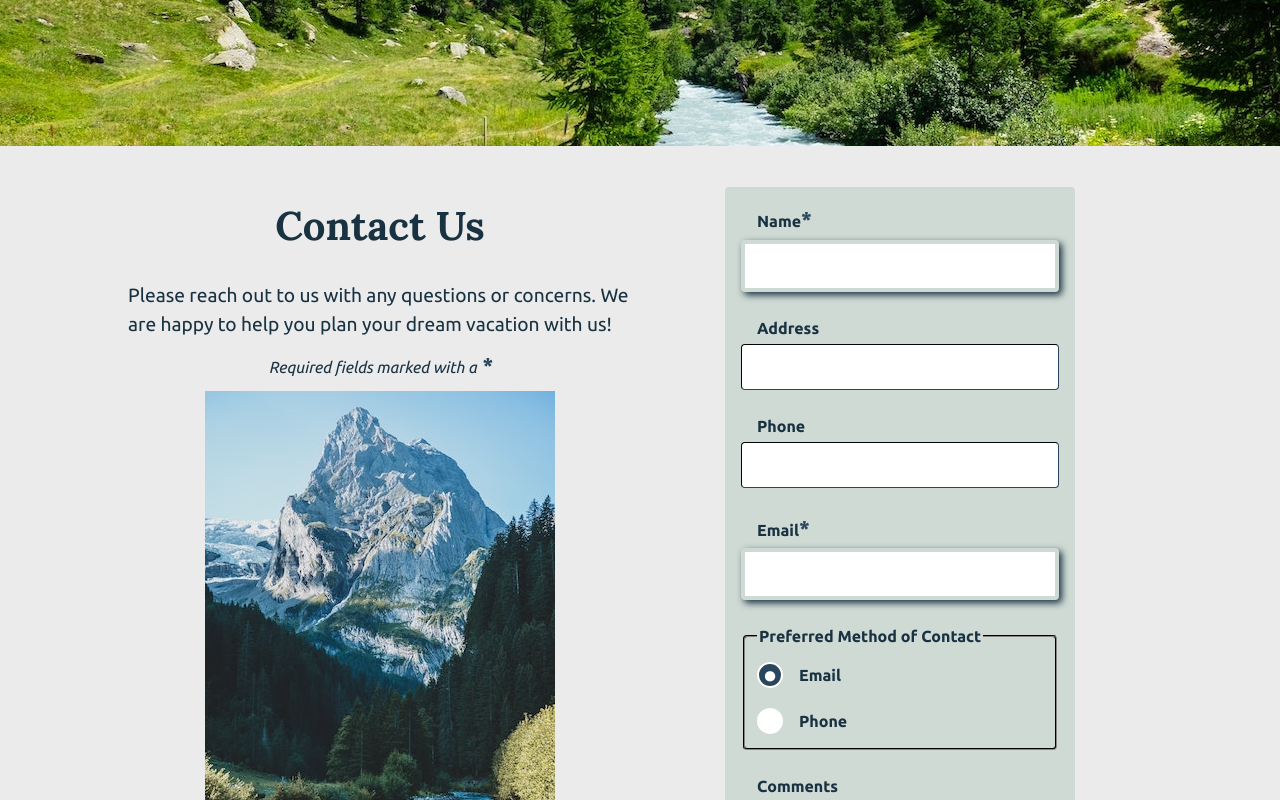
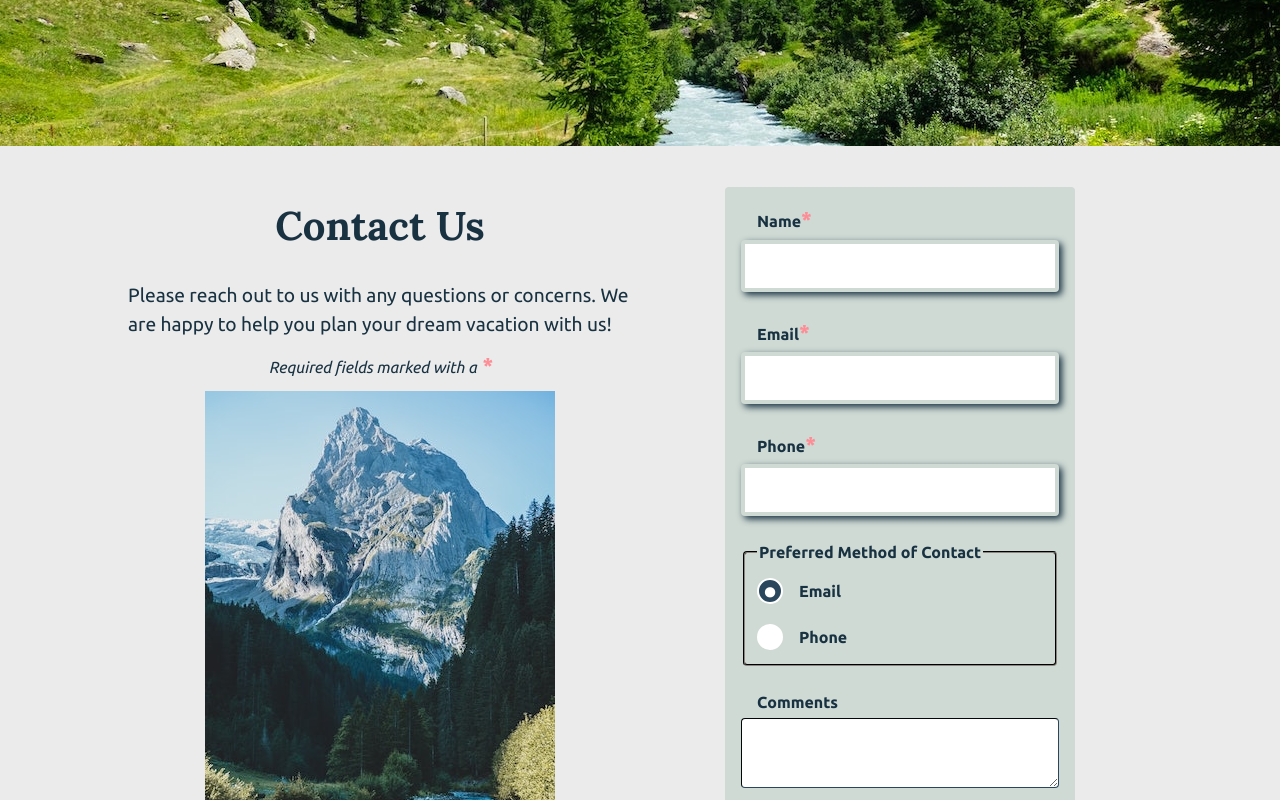
Before and after one commit to tlogandesigns/final-project-thomas-eason, a plain HTML site: page contact.html in a window 1280 px wide. Shown: the part 590-1390 px from the top of the page. Drawn offline with Linux system fonts and the light colour scheme.

Commit message:
update required items on form

```diff
--- a/contact.html
+++ b/contact.html
@@ -52,15 +52,11 @@
                         <label for="my-name">Name<span class="required">*</span></label>
                         <input type="text" name="my-name" id="my-name" required>
 
-                        <label for="my-address">Address</label>
-                        <input type="text" name="my-address" id="my-address">
+                        <label for="my-email">Email<span class="required">*</span></label>
+                        <input type="email" name="my-email" id="my-email" required>
 
-                        <label for="my-phone">Phone</label>
-                        <input type="tel" name="my-phone" id="my-phone">
-
-                        <label for="my-email">Email<span class="required">*</span></label>
-
-                        <input type="email" name="my-email" id="my-email" required>
+                        <label for="my-phone">Phone<span class="required">*</span></label>
+                        <input type="tel" name="my-phone" id="my-phone" required>
 
                         <fieldset>
                             <legend>Preferred Method of Contact</legend>
--- a/styles.css
+++ b/styles.css
@@ -199,7 +199,7 @@ label{
 
 /* To mark the required inputs & make the asterisk stand out */
 .required{
-	color: var(--lt-blue);
+	color: #ff8b94;
 	font-weight: bold;
 	font-size: 1.35rem;
 }
```
